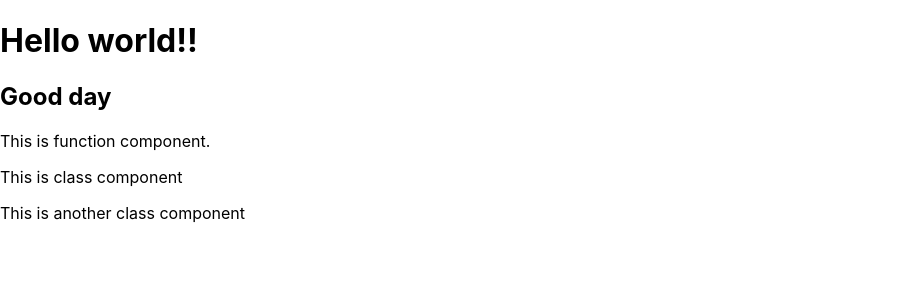
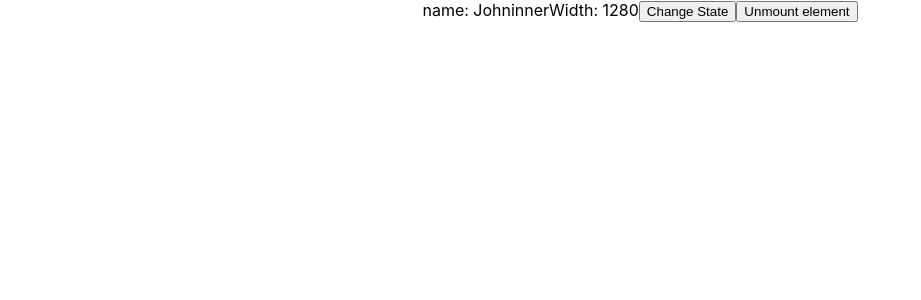
Before and after one commit to Shirly-D/react-proj, a React (Create React App) app: page / in a window 1280 px wide. Shown: the top 300 px of the page, without its empty margins (0-921 px from the left). Built offline with nearby package versions, Linux system fonts and the light colour scheme.

Commit message:
react lifecycle methods

```diff
--- a/src/App.js
+++ b/src/App.js
@@ -1,19 +1,78 @@
 // import logo from './logo.svg';
+import React, { Component } from 'react';
 import './App.css';
-import FunctionComp from './Components/FunctionComp';
-import {ClassComp, ClassComp1} from './Components/ClassComp';
 
-function App() {
-  return (
-    <div>
-      <h1>Hello world!!</h1>
-      <h2>Good day</h2>
-      <FunctionComp></FunctionComp>
-      <ClassComp></ClassComp>
-      <ClassComp1></ClassComp1>
-    </div>
+class App extends Component {
 
-  );
+  constructor() {
+    super();
+    this.state = {
+      name: "John"
+    }
+    console.log("constructor");
+  }
+
+  componentWillMount() {
+    if(window.innerWidth > 500) {
+      this.setState(
+        {innerWidth: window.innerWidth}
+      )
+    }
+    console.log("Component will mount");
+  }
+
+  componentDidMount() {
+    console.log("Component did mount");
+  }
+
+  componentWillReceiveProps() {
+    console.log("component will receive props");
+  }
+
+  shouldComponentUpdate(nextProps, nextState) {
+    console.log("should component update");
+    return true;
+  }
+
+  componentWillUpdate() {
+    console.log("component will update");
+  }
+
+  componentDidUpdate(prevProps, presState) {
+    console.log("component did update",prevProps, presState);
+  }
+
+  componentWillUnmount() {
+    console.log("Component will unmount");
+  }
+
+  changeState() {
+    this.setState({name:"Jack"});
+  }
+
+  unmountEle() {
+    this.setState(
+      {name: "Robert"}
+    );
+  }
+
+  render() {
+    console.log("render");
+    if(this.state.name === "Robert") {
+      return (<div/>);
+    }
+    return (
+      <div className= "App">
+        name: {this.state.name}
+        innerWidth: {this.state.innerWidth}
+        <button onClick={this.changeState.bind(this)}>Change State</button>
+        <button onClick={this.unmountEle.bind(this)}>Unmount element</button>
+      </div>
+    );
+
+  }
 }
 
+
+
 export default App;
```
